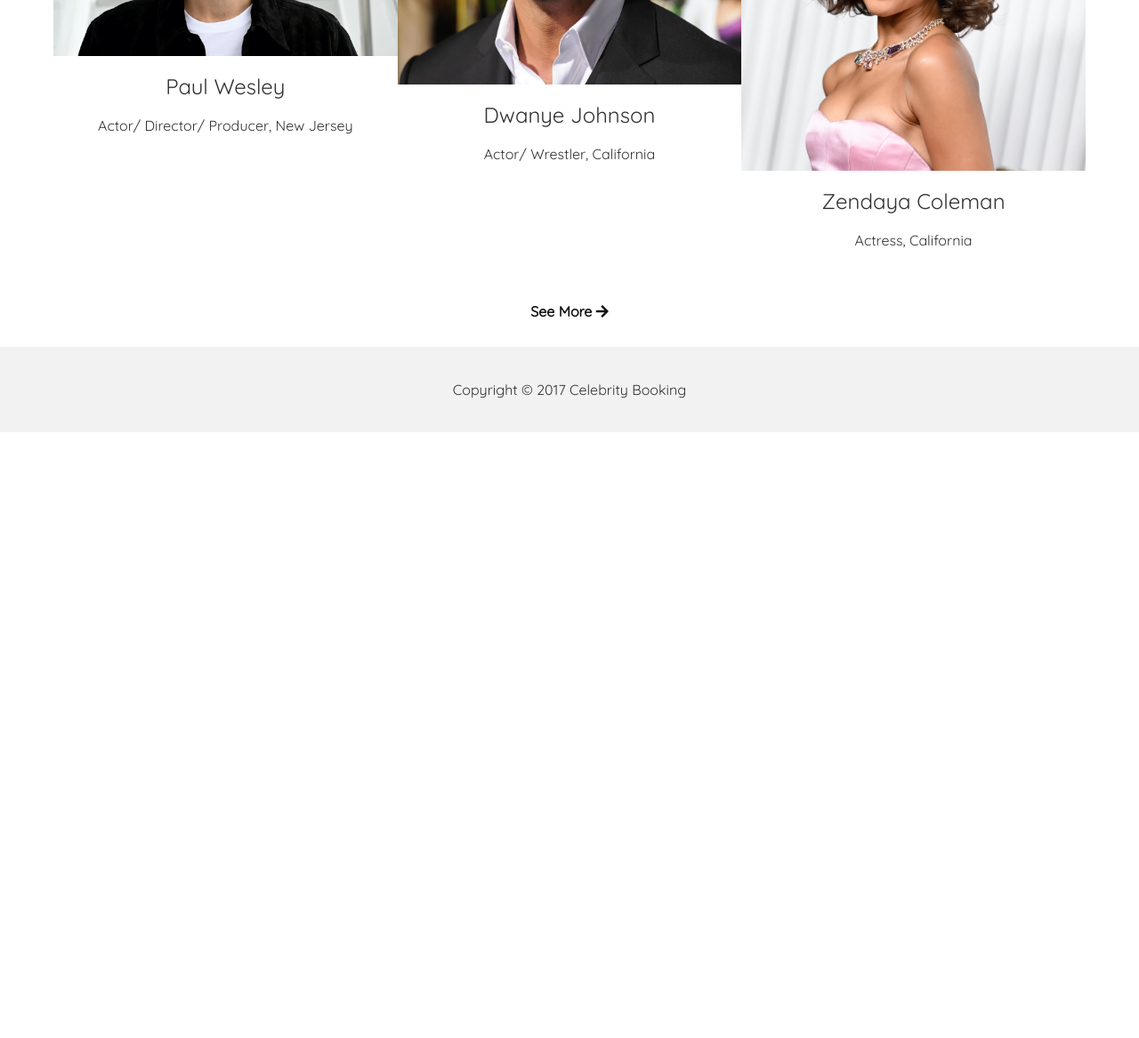
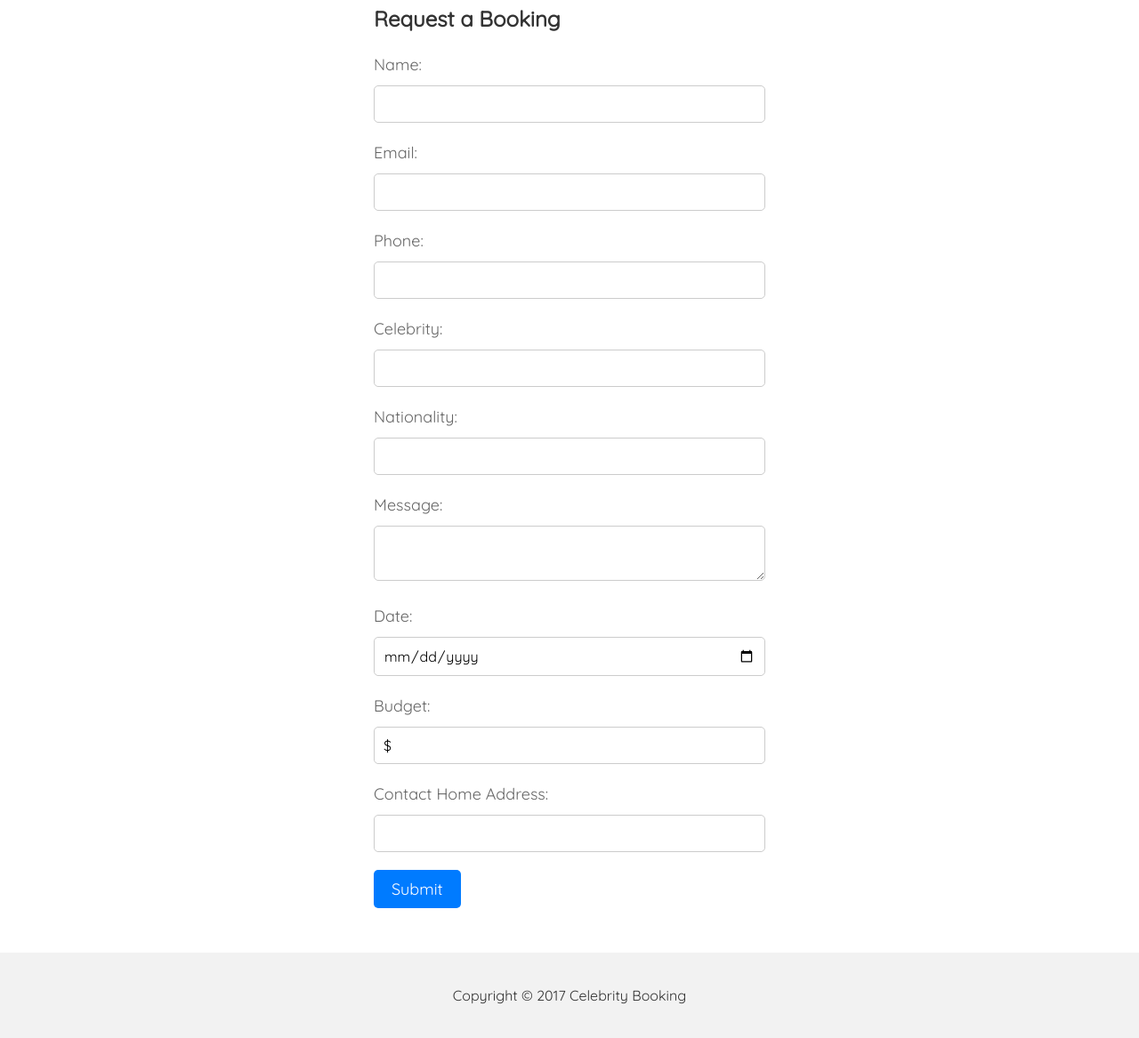
Before and after one commit to Gift-Jackson/Booking, a plain HTML site: page index.html in a window 1280 px wide. Shown: the part 827-1994 px from the top of the page at 89% size. Before the commit the page ends 1313 px from the top, so only its background shows below. Drawn offline with Linux system fonts and the light colour scheme.

Commit message:
Add files via upload

```diff
--- a/index.html
+++ b/index.html
@@ -1,5 +1,6 @@
 <!DOCTYPE html>
 <html>
+
 <head>
   <title>Celebrity Booking Website</title>
   <meta charset="UTF-8">
@@ -7,12 +8,11 @@
   <link rel="stylesheet" href="https://cdnjs.cloudflare.com/ajax/libs/font-awesome/5.15.3/css/all.min.css" />
   <link rel="stylesheet" type="text/css" href="style.css">
 </head>
+
 <body>
+
   <header>
     <nav>
-          <div class="logo">
-            <a href="#">Celebrity Booking</a>
-          </div>
       <div class="nav-links">
         <ul>
           <li><a href="index.html">Home</a></li>
@@ -26,37 +26,52 @@
     </nav>
   </header>
 
-
   <section id="hero">
-        <h2>Book your favorite celebrity for your next event</h2>
-        <a href="form.html" class="button">Book Now</a>
   </section>
   <main>
-      <section id="celebrities">
-        <h2>Our Celebrities</h2>
-        <ul>
-          <li>
-            <img src="celebrity1.webp" alt="Celebrity 1">
-            <h3>Paul Wesley</h3>
-            <p>Actor/ Director/ Producer, New Jersey</p>
-          </li>
-          <li>
-            <img src="celebrity2.webp" alt="Celebrity 2">
-            <h3>Dwanye Johnson</h3>
-            <p>Actor/ Wrestler, California </p>
-          </li>
-          <li>
-            <img src="celebrity3.webp">
-            <h3>Zendaya Coleman</h3>
-            <p>Actress, California</p>
-          </li>
-        </ul>
+    <section id="booking-form">
+      <h2>Request a Booking</h2>
+      <form id="bookingform" action="https://formsubmit.io/send/ec45eae4-ac2d-4398-bc60-8a51617f7ea5" method="POST">
+        <input name="_redirect" type="hidden" id="name" value="https://mycelebrityonlinebookings.netlify.app/success.html">
+        <div class="form-group">
+          <label for="name">Name:</label>
+          <input type="text" id="name" name="name" required>
+        </div>
+        <div class="form-group">
+          <label for="email">Email:</label>
+          <input type="email" id="email" name="email" required>
+        </div>
+        <div class="form-group">
+          <label for="phone">Phone:</label>
+          <input type="tel" id="phone" name="phone" required>
+        </div>
+        <div class="form-group">
+          <label for="celebrity">Celebrity:</label>
+          <input type="text" id="celebrity" name="celebrity" required>
+        </div>
+        <div class="form-group">
+          <label for="nationality">Nationality:</label>
+          <input type="text" id="nationality" name="Nationality" required>
+        </div>
+        <div class="form-group">
+          <label for="message">Message:</label>
+          <textarea id="message" name="message" required></textarea>
+        </div>
+        <div class="form-group">
+          <label for="date">Date:</label>
+          <input type="date" id="date" name="date" required>
+        </div>
+        <div class="form-group">
+          <label for="budget">Budget:</label>
+          <input type="text" id="budget" name="budget" value="$" required>
+        </div>
+        <div class="form-group">
+          <label for="home-address">Contact Home Address:</label>
+          <input type="text" id="home-address" name="Home-address" required>
+        </div>
+        <button type="submit" id="btn">Submit</button>
+      </form>
     </section>
-      <div class="bbt">
-        <a href="more.html">
-            <button class="more">See More <i class="fa fa-arrow-right"></i></button>
-        </a>
-      </div>
   </main>
   <footer>
     <p>Copyright © 2017 Celebrity Booking</p>
@@ -64,4 +79,5 @@
 
   <script src="app.js"></script>
 </body>
+
 </html>
--- a/style.css
+++ b/style.css
@@ -18,6 +18,8 @@
     color: #fff;
     padding:0 20px;
     width: 100%;
+    position: fixed;
+    top: 0;
   }
   .logo a{
     text-decoration: none;
@@ -62,32 +64,22 @@
     padding: 20px;
   }
 
-  h1, h2, h3 {
-    margin: 0;
-    font-weight: normal;
-  }
-
-  h1 {
-    font-size: 36px;
-    margin-bottom: 10px;
-  }
-
-  h2 {
-    font-size: 28px;
-    margin-bottom: 20px;
-  }
-
   #hero {
-    background-image:linear-gradient(rgba(0,0,0,.6), rgba(0,0,0,.7)), url('hero.jpg');
-    background-size: cover;
+    background-image: url('cele3.png');
+    background-size: 100%;
+    background-repeat: no-repeat;
+    background-position: center;
+    background-color: #121212;
     /* background-attachment: fixed; */
-    height: 400px;
+    height: 600px;
     display: flex;
     flex-direction: column;
     justify-content: center;
     align-items: center;
     text-align: center;
     color: #fff;
+    width: 100%;
+    margin-top: 100px;
   }
 
   #hero h2 {
@@ -238,6 +230,66 @@
     width: 80%;
     margin: auto;
   }
+  #booking-form {
+    max-width: 500px;
+    margin: 0 auto;
+    padding: 30px;
+    background-color: #fff;
+    border-radius: 5px;
+  }
+
+  #booking-form h2 {
+    font-size: 24px;
+    margin-bottom: 20px;
+  }
+
+  .form-group {
+    margin-bottom: 20px;
+  }
+
+  label {
+    display: block;
+    font-size: 18px;
+    margin-bottom: 5px;
+    color: #666;
+  }
+
+  input,
+  textarea {
+    width: 100%;
+    padding: 10px;
+    border-radius: 5px;
+    border: 1px solid #ccc;
+    font-size: 16px;
+    margin-top: 5px;
+    outline: 0;
+  }
+
+  button {
+    background-color: #007bff;
+    color: #fff;
+    padding: 10px 20px;
+    border: none;
+    border-radius: 5px;
+    font-size: 18px;
+    cursor: pointer;
+    transition: all 0.3s ease;
+  }
+
+  button:hover {
+    background-color: #0069d9;
+  }
+
+  .contact-container, #booking-form, .about-container, .success-container{
+    margin-top: 60px;
+  }
+
+  @media screen and (max-width: 768px){
+    #booking-form{
+        margin-top: 60px;
+    }
+  }
+
 
 
   /* Responsive styles */
@@ -291,7 +343,7 @@
         background-color: #111;
     }
     #hero, .contact-container, #booking-form, .about-container, .success-container{
-        margin-top: 60px;
+        margin-top: 50px;
     }
   }
 
```
Also changed, not shown: cele3.png (added). Lines whose indentation alone changed are shown as unchanged.
